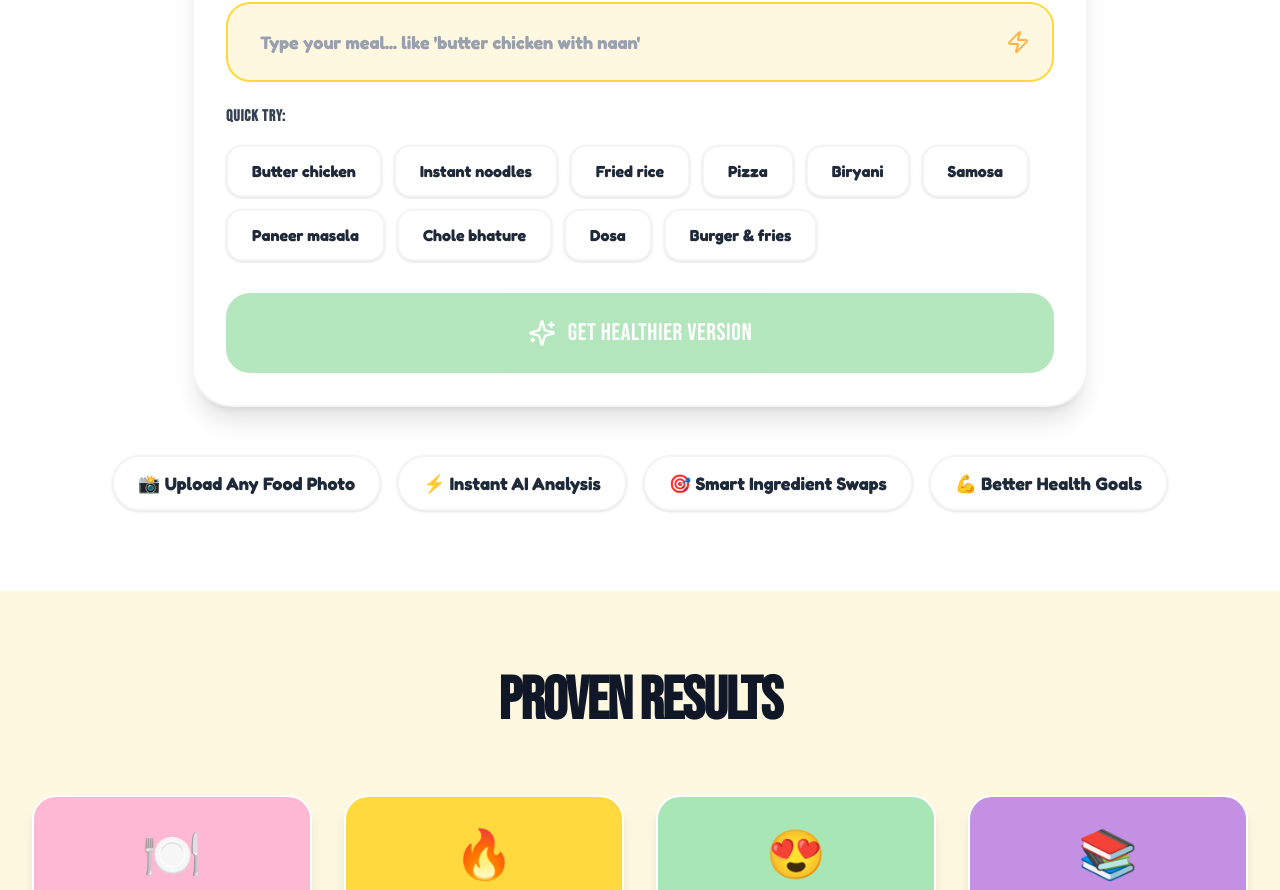
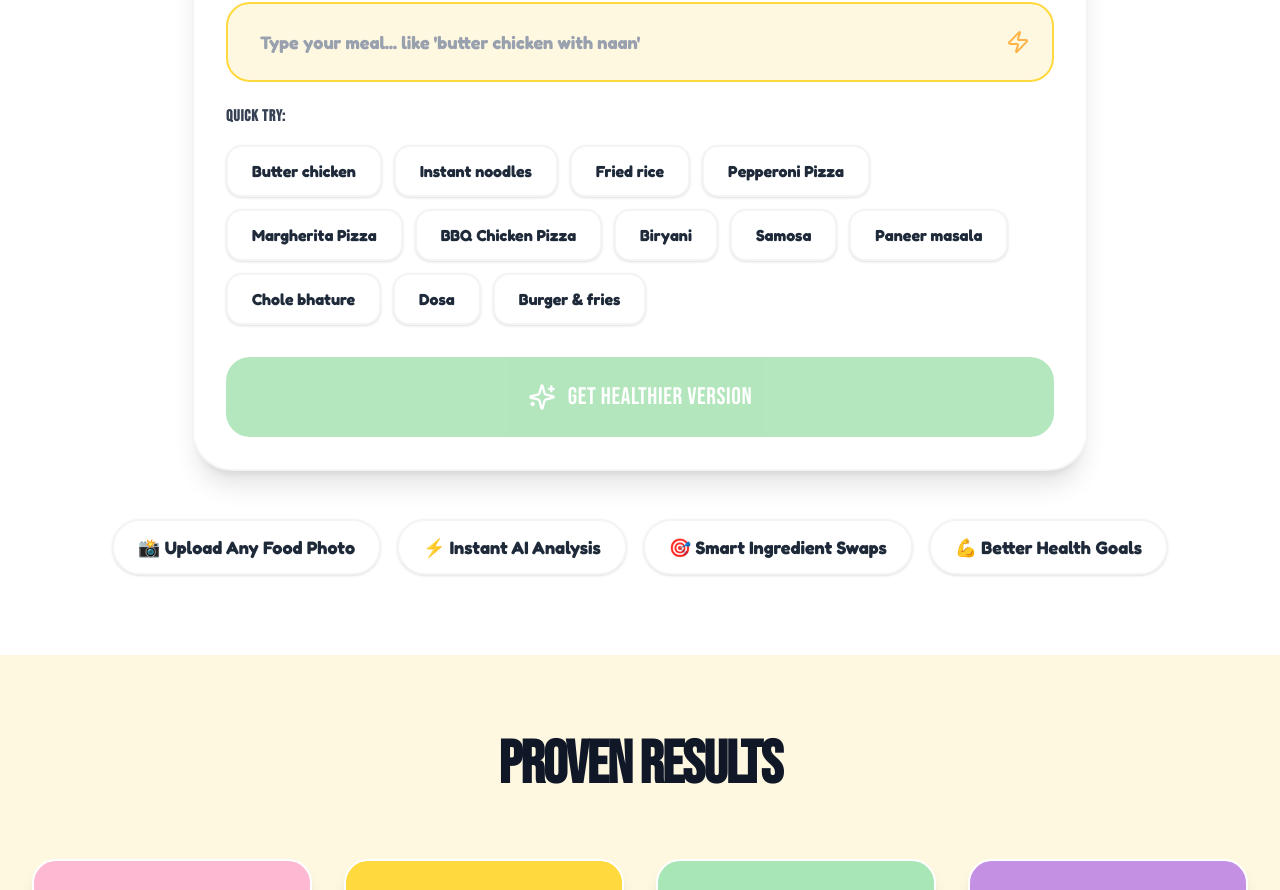
Before and after one commit to MayankG024/Healthyswap, a React (Vite) app: page / in a window 1280 px wide. Shown: the part 1088-1978 px from the top of the page. Built offline with nearby package versions, Linux system fonts and the light colour scheme.

Commit message:
meal additions

```diff
--- a/src/app/components/ComparisonView.tsx
+++ b/src/app/components/ComparisonView.tsx
@@ -10,20 +10,6 @@ interface ComparisonViewProps {
 export default function ComparisonView({ analysis }: ComparisonViewProps) {
   return (
     <div className="space-y-8">
-      {/* Success Badge */}
-      <motion.div
-        initial={{ opacity: 0, scale: 0.8, y: -20 }}
-        animate={{ opacity: 1, scale: 1, y: 0 }}
-        className="flex items-center justify-center gap-2 mb-8"
-      >
-        <div className="inline-flex items-center gap-3 px-8 py-4 bg-gradient-to-r from-[#CDFF00] via-[#4ADE80] to-[#CDFF00] text-[#78350F] rounded-full shadow-2xl border-4 border-white">
-          <Check className="w-7 h-7" />
-          <span className="text-2xl uppercase tracking-wide" style={{ fontFamily: 'Bebas Neue' }}>
-            ✨ ANALYSIS COMPLETE!
-          </span>
-        </div>
-      </motion.div>
-
       {/* Main Comparison Cards */}
       <div className="grid grid-cols-1 lg:grid-cols-2 gap-8">
         {/* Original Meal */}
--- a/src/app/components/UploadCard.tsx
+++ b/src/app/components/UploadCard.tsx
@@ -86,7 +86,9 @@ export default function UploadCard({ onSubmit, isAnalyzing }: UploadCardProps) {
     { text: 'Butter chicken' },
     { text: 'Instant noodles' },
     { text: 'Fried rice' },
-    { text: 'Pizza' },
+    { text: 'Pepperoni Pizza' },
+    { text: 'Margherita Pizza' },
+    { text: 'BBQ Chicken Pizza' },
     { text: 'Biryani' },
     { text: 'Samosa' },
     { text: 'Paneer masala' },
--- a/src/app/data/mealLibrary.ts
+++ b/src/app/data/mealLibrary.ts
@@ -123,6 +123,10 @@ export const fallbackMeals: LibraryMeal[] = [
   meal('fallback-22', 'Baked Apple Yogurt Bowl', 'Apple Pie with Ice Cream', 'American', 'Dessert', 780, 320, 16, ['Weight Loss']),
   meal('fallback-23', 'Greek Yogurt Berry Parfait', 'Ice Cream Sundae', 'Mediterranean', 'Dessert', 700, 280, 22, ['High Protein', 'Weight Loss']),
   meal('fallback-24', 'Dark Chocolate Chia Mousse', 'Chocolate Mousse', 'French', 'Dessert', 590, 310, 12, ['Heart Healthy']),
+  meal('fallback-25', 'Margherita with Almond Flour Crust', 'Classic Margherita Pizza', 'Italian', 'Dish', 800, 400, 20, ['Weight Loss', 'Heart Healthy']),
+  meal('fallback-26', 'Cauliflower Crust Pepperoni', 'Deep Dish Pepperoni Pizza', 'Italian', 'Dish', 1100, 550, 30, ['Weight Loss', 'High Protein']),
+  meal('fallback-27', 'Zucchini Crust Veggie Supreme', 'Stuffed Crust Veggie Pizza', 'Italian', 'Dish', 980, 480, 22, ['Weight Loss', 'Heart Healthy', 'Diabetic Friendly']),
+  meal('fallback-28', 'Whole Wheat BBQ Chicken Pizza', 'BBQ Chicken Pizza', 'American', 'Dish', 950, 520, 36, ['High Protein', 'Weight Loss']),
 ];
 
 export const healthFilters = ['All Meals', 'High Protein', 'Weight Loss', 'Diabetic Friendly', 'Heart Healthy'];
```
